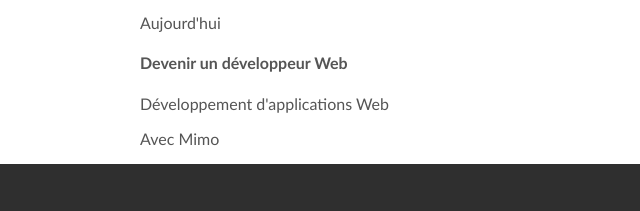
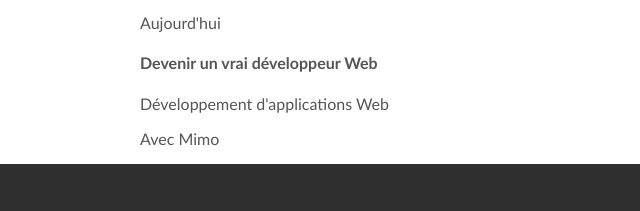
Before and after one commit to gdejabrun/gdejabrun.github.io, a plain HTML site: page index.html in a window 1280 px wide. Shown: the part 245-456 px from the top of the page, 0-640 px from the left. Drawn offline with Linux system fonts and the light colour scheme.

Commit message:
Update index.html

```diff
--- a/index.html
+++ b/index.html
@@ -22,7 +22,7 @@
           <span>Moi</span>
         </div>
         <p class="post-date">Aujourd'hui</p>
-        <h4 class="post-title">Devenir un développeur Web</h4>
+        <h4 class="post-title">Devenir un vrai développeur Web</h4>
         <div class="post-content">
         <p>Développement d'applications Web</p>
         <p>Avec Mimo</p>
```
